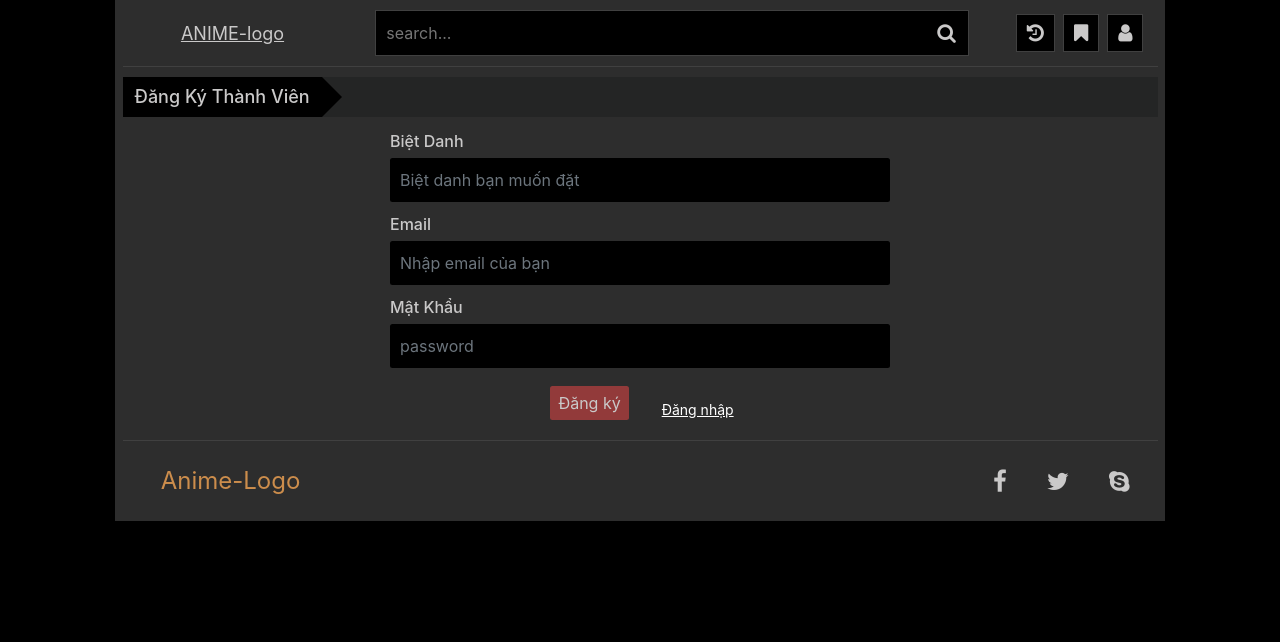
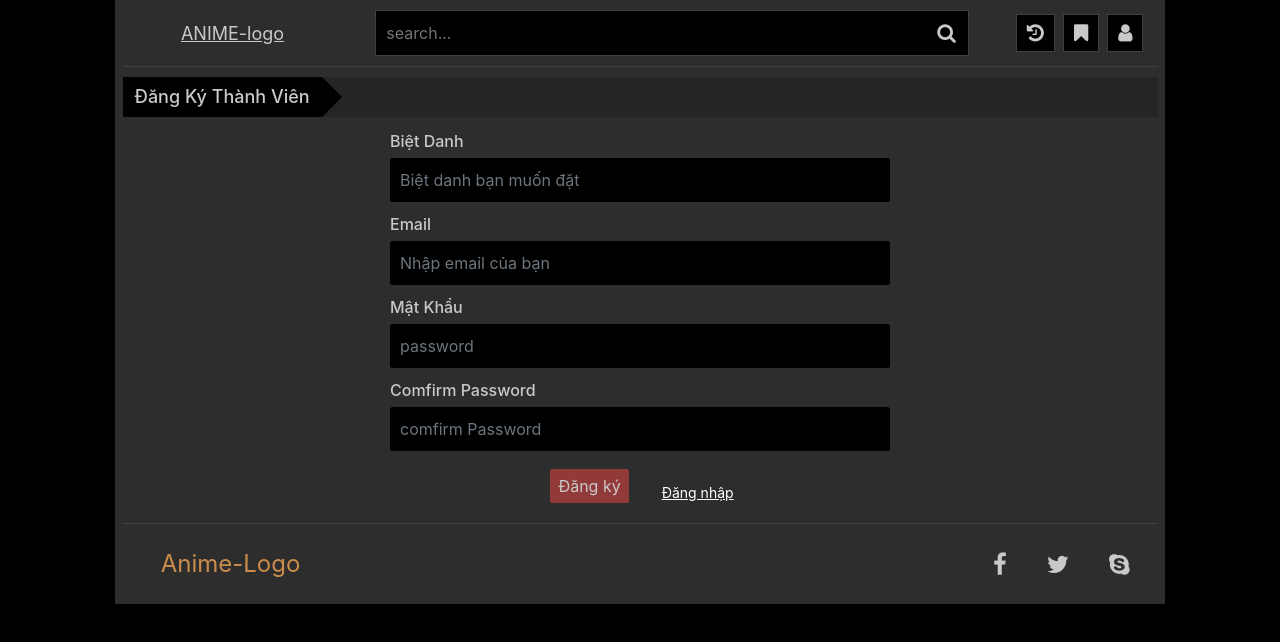
Before and after one commit to traxanhkho/animemely, a React (Create React App) app in the folder animemely-app/: page /register in a window 1280 px wide. Shown: the top 642 px of the page. Built offline with nearby package versions, Linux system fonts and the light colour scheme; no server answers; the database is empty.

Commit message:
update RegisterForm.jsx

```diff
--- a/animemely-app/src/components/user/RegisterForm.jsx
+++ b/animemely-app/src/components/user/RegisterForm.jsx
@@ -9,7 +9,7 @@ import "../../style/userForm.css";
 
 class RegisterForm extends form {
   state = {
-    data: { nickname: "", username: "", password: "" },
+    data: { nickname: "", username: "", password: "", comfirmPassword: "" },
     errors: {},
   };
 
@@ -18,6 +18,9 @@ class RegisterForm extends form {
   schema = {
     username: Joi.string().required().email().label("Username"),
     password: Joi.string().required().label("Password"),
+    comfirmPassword: Joi.string()
+      .required()
+      .valid(Joi.ref("password")),
     nickname: Joi.string().min(3).max(12).required().label("Nickname"),
   };
 
@@ -27,14 +30,15 @@ class RegisterForm extends form {
     const data = {
       nickname: nickname,
       email: username,
-    }
+    };
     try {
+      const id = Date.now().toString();
       await signup(username, password);
-      await insertUser(nickname, data);
+      await insertUser(id, data);
       this.props.history("/");
       window.location.reload();
     } catch (error) {
-      alert(error)
+      alert(error);
     }
   };
 
@@ -46,6 +50,12 @@ class RegisterForm extends form {
           {this.renderInput("nickname", "Biệt danh", "Biệt danh bạn muốn đặt")}
           {this.renderInput("username", "Email", "Nhập email của bạn", "email")}
           {this.renderInput("password", "Mật khẩu", "password", "password")}
+          {this.renderInput(
+            "comfirmPassword",
+            "Comfirm Password",
+            "comfirm Password",
+            "password"
+          )}
           {this.renderButton("Đăng ký", "Đăng nhập", "/login")}
         </form>
       </div>
```
